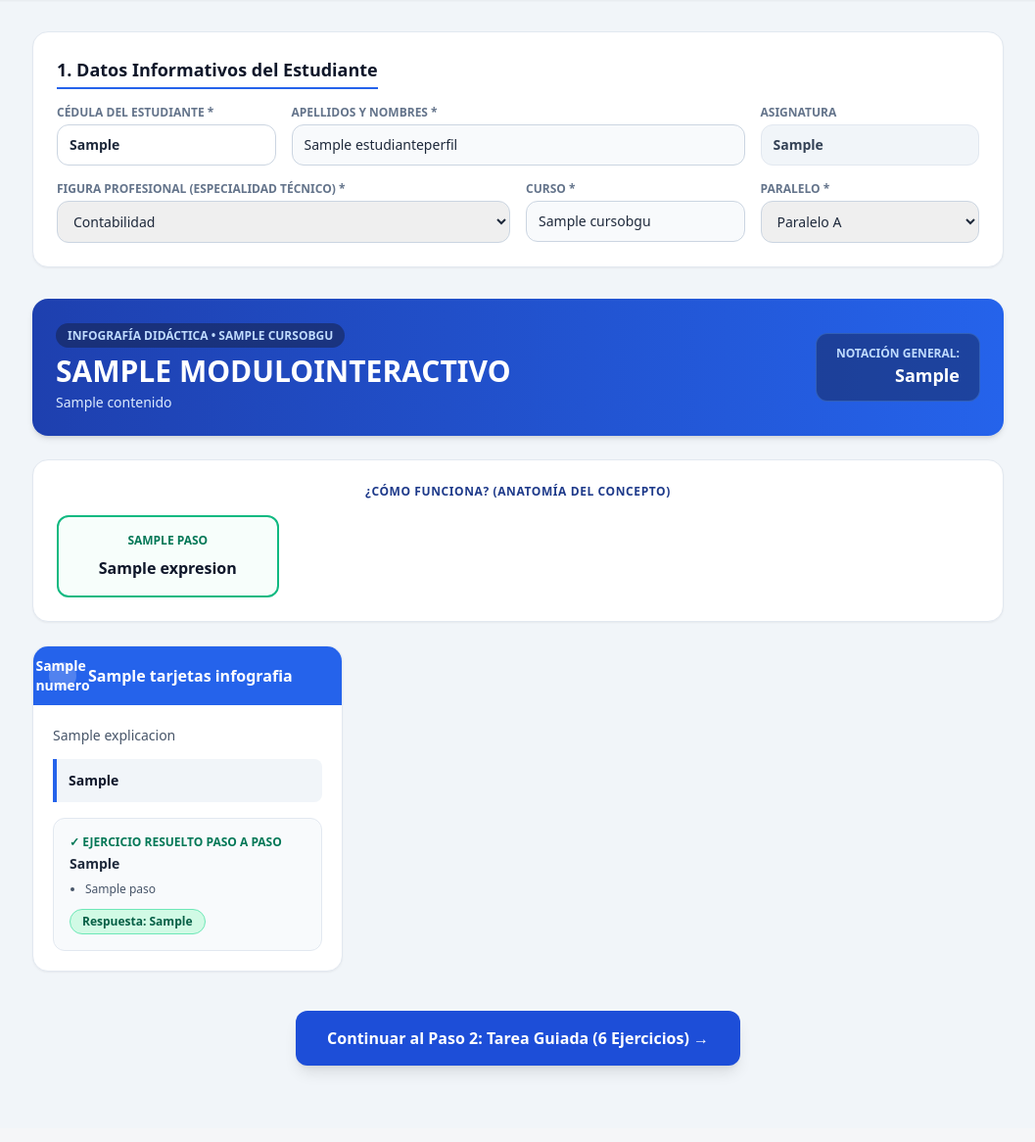
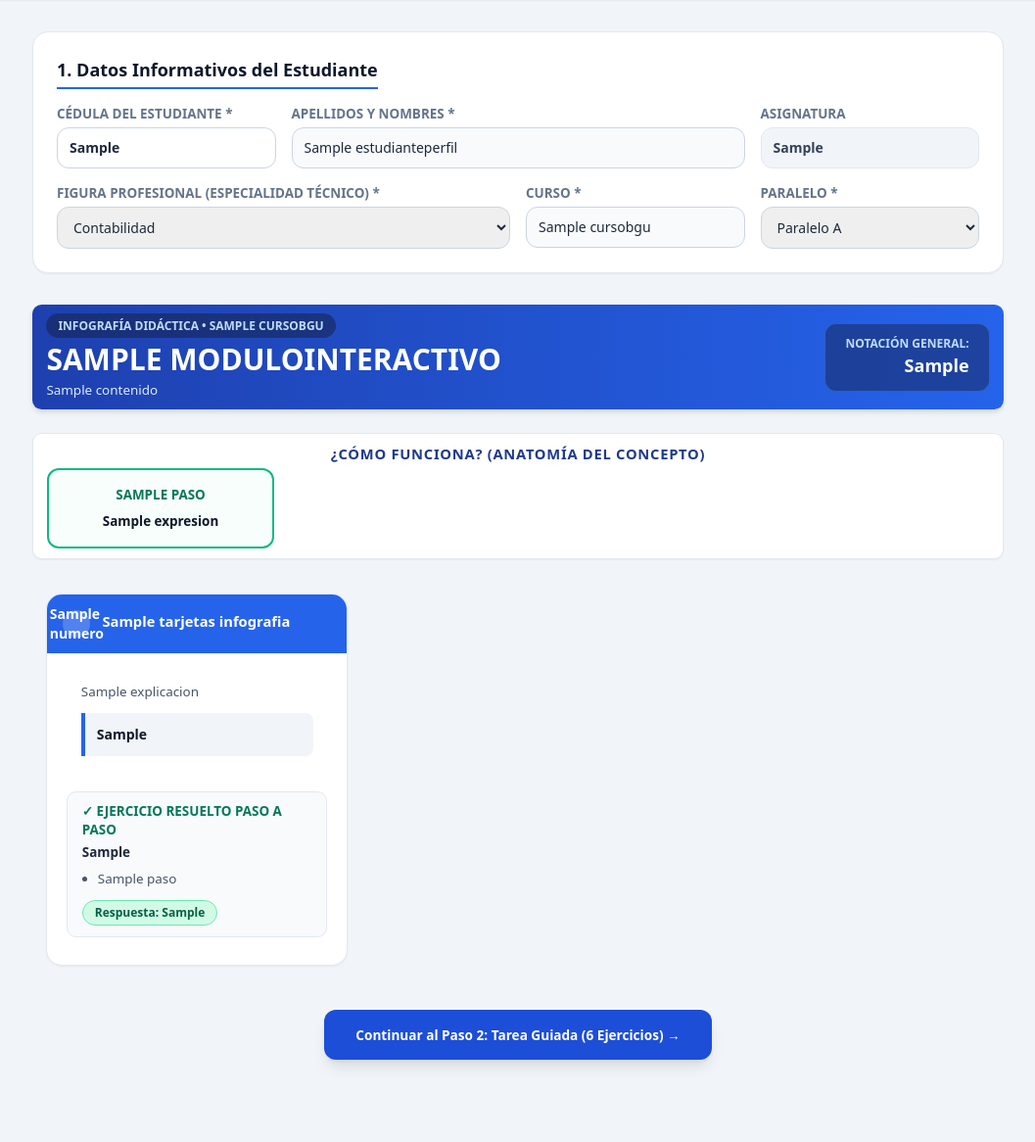
Before and after one commit to edwinlliguipuma-byte/plataforma-matematicas-bgu, a Django app: template cursos/templates/cursos/modulo_interactivo.html in a window 1280 px wide. Shown: the part 271-1437 px from the top of the page at 98% size, without its empty margins (111-1168 px from the left). Before the commit the page ends 1369 px from the top, so only its background shows below. Run offline with Django 5.2, Linux system fonts and the light colour scheme; tables that the repository leaves empty hold one stand-in row (values such as "Sample post"); the template is opened without the code that fills it: values that come from a table or form of the project are taken from there, most other values are stand-ins (such as "Sample title", 1, 10 or a date in 2020); some libraries are stand-ins or nearby versions.

Commit message:
Corregir sucesiones con \dots, separar texto en formulas y compactar ejercicios

```diff
--- a/cursos/modulo_ia.py
+++ b/cursos/modulo_ia.py
@@ -411,6 +411,7 @@ CANTIDADES EXACTAS OBLIGATORIAS:
                 "2. MATERIA RESUMIDA Y MUY SENCILLA: Explica la teoría y cada paso con palabras simples, claras y fáciles de entender para estudiantes que tienen dificultad en matemáticas. "
                 "Evita definiciones largas o tecnicismos complicados. Usa frases cortas (máximo 1 o 2 líneas por idea), explica qué significa cada letra de la fórmula de forma sencilla y resuelve los ejemplos paso a paso con números claros.\n"
             )
+            prompt += "\nREGLA ESTRICTA DE SIGNOS DE DÓLAR (NO_SPANISH_IN_DOLLARS): NUNCA metas palabras o preguntas en español dentro de $...$. Correcto: En la progresión $3, 9, 15, 21, \\dots$, ¿cuál es el término de la posición $8$? Incorrecto: $3, 9, 15, 21, \\dots, ¿cuál es el término 8$.\n"
             parts = [{"text": prompt}]
             for foto in fotos[:3]:
                 b64_img = _optimizar_imagen_b64(foto)
--- a/cursos/templates/cursos/modulo_interactivo.html
+++ b/cursos/templates/cursos/modulo_interactivo.html
@@ -415,12 +415,53 @@
 <!-- KATEX_MATH_RENDERER_START -->
 <link rel="stylesheet" href="https://cdn.jsdelivr.net/npm/katex@0.16.11/dist/katex.min.css" crossorigin="anonymous">
 <style>
-  /* Evitar que tarjetas en grid o flex se desborden unas sobre otras */
+  /* Nitidez tipografica profesional en toda la vista del modulo */
+  body, main, section, article, .card, [class*="card"], [class*="ejercicio"], [class*="deber"], [class*="pregunta"] {
+    -webkit-font-smoothing: antialiased;
+    -moz-osx-font-smoothing: grayscale;
+    text-rendering: optimizeLegibility;
+  }
+
+  /* Evitar desbordamiento entre tarjetas en grid o flex */
   .grid > div, [class*="grid"] > div {
     min-width: 0 !important;
     overflow-wrap: break-word;
     word-wrap: break-word;
   }
+
+  /* Estilo compacto, nitido y profesional para ejercicios, deberes y evaluacion */
+  main [class*="ejercicio"],
+  main [class*="deber"],
+  main [class*="pregunta"],
+  main [class*="paso"],
+  main .space-y-4 > div,
+  main .space-y-6 > div,
+  #tab-ejercicios > div,
+  #tab-deber > div,
+  #tab-evaluacion > div,
+  [data-tab-content] .bg-white,
+  [data-section] .bg-white {
+    padding: 0.65rem 0.9rem !important;
+    margin-bottom: 0.55rem !important;
+    border-radius: 0.6rem !important;
+    font-size: 0.85rem !important;
+    line-height: 1.42 !important;
+  }
+
+  main h3, main h4,
+  [data-tab-content] h3, [data-tab-content] h4 {
+    font-size: 0.92rem !important;
+    line-height: 1.32 !important;
+    margin-bottom: 0.3rem !important;
+  }
+
+  main p, main li, main label,
+  [data-tab-content] p, [data-tab-content] li, [data-tab-content] label {
+    font-size: 0.84rem !important;
+    line-height: 1.42 !important;
+  }
+
+  /* KaTeX nitido, compacto y con salto de linea seguro */
   .katex,
   .katex .katex-html,
   .katex-display > .katex {
@@ -430,9 +471,9 @@
     word-break: normal !important;
   }
   .katex {
-    font-size: 1.0em;
+    font-size: 0.97em !important;
     color: inherit !important;
-    line-height: 1.45 !important;
+    line-height: 1.38 !important;
   }
   .katex .base {
     display: inline !important;
@@ -442,7 +483,7 @@
     white-space: normal !important;
   }
   .katex-display {
-    margin: 0.45em 0;
+    margin: 0.35em 0 !important;
     overflow-x: auto;
     overflow-y: hidden;
     max-width: 100% !important;
@@ -451,6 +492,12 @@
 <script defer src="https://cdn.jsdelivr.net/npm/katex@0.16.11/dist/katex.min.js" crossorigin="anonymous"></script>
 <script>
 (function() {
+  const MATH_FUNCS = new Set([
+    "sin","cos","tan","sec","csc","cot","arcsin","arccos","arctan",
+    "sinh","cosh","tanh","ln","log","exp","lim","sup","inf","max","min",
+    "mod","det","dim","ker","gcd","lcm","dx","dy","dz","dt","du","dv"
+  ]);
+
   function escHtml(s) {
     return s.replace(/&/g, "&amp;").replace(/</g, "&lt;").replace(/>/g, "&gt;");
   }
@@ -459,22 +506,27 @@
     let prev;
     do {
       prev = s;
-      s = s.replace(/\\(?:text|textbf|textit|textrm|mathrm)\{([^{}]*)\}/g, "$1");
+      s = s.replace(/\\(?:text|textbf|textit|textrm|mathrm)\{([^{}]*)\}/g, " $1 ");
     } while (s !== prev);
-    return s;
+    return s.replace(/\s{2,}/g, " ");
   }
 
-  function renderTexSafe(tex, displayMode) {
+  function hasSpanishProse(tex) {
+    // Quitar comandos LaTeX (\dots, \frac, etc.) antes de buscar palabras en español
+    const stripped = tex.replace(/\\[a-zA-Z]+/g, " ");
+    if (/[¿¡áéíóúüñÁÉÍÓÚÜÑ]/.test(stripped)) return true;
+    const words = stripped.match(/\b[A-Za-z]{2,}\b/g) || [];
+    for (const w of words) {
+      if (!MATH_FUNCS.has(w.toLowerCase())) {
+        return true;
+      }
+    }
+    return false;
+  }
+
+  function renderPureTex(tex, displayMode) {
     const clean = tex.trim();
     if (!clean) return "";
-    // Si dentro de un solo $...$ hay varias definiciones separadas por coma y texto largo,
-    // dividirlas para que hagan salto de linea natural dentro de tarjetas estrechas
-    if (!displayMode && clean.length > 28 && /,\s*/.test(clean) && /\\text\{/.test(clean)) {
-      const parts = clean.split(/,\s*(?=[A-Za-z\\])/);
-      if (parts.length > 1) {
-        return parts.map(p => renderTexSafe(p, false)).join(", ");
-      }
-    }
     try {
       return katex.renderToString(clean, {
         throwOnError: false,
@@ -486,23 +538,76 @@
     }
   }
 
+  // Divide inteligentemente un bloque $...$ que contenga palabras en español mezcladas con matematica
+  function renderSmartDollar(inner, displayMode) {
+    const unwrapped = unwrapTextCmds(inner).trim();
+    if (!unwrapped) return "";
+
+    if (!hasSpanishProse(unwrapped)) {
+      return renderPureTex(unwrapped, displayMode);
+    }
+
+    // Separar fragmentos de texto español (incluyendo ¿ ¡ palabras, articulos y puntuacion) de fragmentos matematicos
+    const prosePieceRegex = /([¿¡]?\s*(?:[A-Za-záéíóúüñÁÉÍÓÚÜÑ]{2,})(?:\s+(?:[A-Za-záéíóúüñÁÉÍÓÚÜÑ]+|[¿¡]))*[.,;:?!)]*)/g;
+    let out = "";
+    let last = 0;
+    let m;
+
+    while ((m = prosePieceRegex.exec(unwrapped)) !== null) {
+      const candidate = m[0];
+      // Verificar que no sea solo una funcion matematica como "sin" o "log"
+      const alphaTokens = candidate.match(/[A-Za-záéíóúüñÁÉÍÓÚÜÑ]+/g) || [];
+      const isOnlyMathFunc = alphaTokens.length === 1 && MATH_FUNCS.has(alphaTokens[0].toLowerCase()) && !/[¿¡áéíóúüñÁÉÍÓÚÜÑ]/.test(candidate);
+      if (isOnlyMathFunc) continue;
+
+      let mathBefore = unwrapped.slice(last, m.index);
+      let proseText = candidate;
+
+      // Si antes del texto español habia una coma o parentesis pegado (ej: "\dots, ¿cuál..."), mover ", " al texto plano
+      const trailingPunct = mathBefore.match(/([,;:]+|\()\s*$/);
+      if (trailingPunct) {
+        mathBefore = mathBefore.slice(0, mathBefore.length - trailingPunct[0].length);
+        proseText = trailingPunct[0] + proseText;
+      }
+
+      if (mathBefore.trim()) {
+        const leadSpace = /^\s/.test(mathBefore) ? " " : "";
+        const trailSpace = /\s$/.test(mathBefore) ? " " : "";
+        out += leadSpace + renderPureTex(mathBefore.trim(), false) + trailSpace;
+      } else if (mathBefore) {
+        out += escHtml(mathBefore);
+      }
+
+      out += escHtml(proseText);
+      last = prosePieceRegex.lastIndex;
+    }
+
+    const tailMath = unwrapped.slice(last);
+    if (tailMath.trim()) {
+      const leadSpace = /^\s/.test(tailMath) ? " " : "";
+      const trailSpace = /\s$/.test(tailMath) ? " " : "";
+      out += leadSpace + renderPureTex(tailMath.trim(), false) + trailSpace;
+    } else if (tailMath) {
+      out += escHtml(tailMath);
+    }
+
+    return out;
+  }
+
   function isPureMathLine(str) {
     const t = str.trim();
     if (!t || t.length > 260) return false;
-    const hasLatexCmd = /\\(int|frac|dfrac|tfrac|sqrt|left|right|cdot|times|div|pm|mp|sum|prod|lim|infty|pi|theta|alpha|beta|gamma|Delta|le|ge|neq|approx|equiv|ln|log|sin|cos|tan|sec|csc|cot|vec|overline|underline|,|;|quad)/.test(t);
+    const hasLatexCmd = /\\(int|frac|dfrac|tfrac|sqrt|left|right|cdot|times|div|pm|mp|sum|prod|lim|infty|pi|theta|alpha|beta|gamma|Delta|le|ge|neq|approx|equiv|ln|log|sin|cos|tan|sec|csc|cot|vec|overline|underline|dots|cdots|ldots|,|;|quad)/.test(t);
     const hasPowerOrSub = /[A-Za-z0-9)\]}]\s*[\^_]\s*(\{[^}]+\}|[-+]?[A-Za-z0-9]+)/.test(t);
     if (!hasLatexCmd && !hasPowerOrSub) return false;
-    const noCmds = t.replace(/\\[a-zA-Z]+/g, " ");
-    const proseWords = (noCmds.match(/\b[a-záéíóúñÁÉÍÓÚÑ]{4,}\b/g) || []).filter(
-      w => !/^(sin|cos|tan|sec|csc|cot|log|mod|lim|max|min|para|todo)$/i.test(w)
-    );
-    return proseWords.length <= 2;
+    return !hasSpanishProse(t);
   }
 
   function formatMixedText(text) {
     let out = "";
     let lastIdx = 0;
-    const delimRegex = /(\$\$[\s\S]+?\$\$|\\\[[\s\S]+?\\\]|\\\([\s\S]+?\\\)|\$(?!\s*\d+(?:[.,]\d+)?(?:\s|[.,;:!?)]|$))([^$\n]+?)\$)/g;
+    // Detecta $$...$$, \[...\], \(...\), y pares $...$ sin rechazar sucesiones como $3, 9, 15...$
+    const delimRegex = /(\$\$[\s\S]+?\$\$|\\\[[\s\S]+?\\\]|\\\([\s\S]+?\\\)|(?<!\\)\$(?!\s*\$)([^$\n]+?)(?<!\\)\$(?!\d))/g;
     let m;
     while ((m = delimRegex.exec(text)) !== null) {
       if (m.index > lastIdx) {
@@ -510,13 +615,13 @@
       }
       const token = m[0];
       if (token.startsWith("$$")) {
-        out += renderTexSafe(token.slice(2, -2), true);
+        out += renderSmartDollar(token.slice(2, -2), true);
       } else if (token.startsWith("\\[")) {
-        out += renderTexSafe(token.slice(2, -2), true);
+        out += renderSmartDollar(token.slice(2, -2), true);
       } else if (token.startsWith("\\(")) {
-        out += renderTexSafe(token.slice(2, -2), false);
+        out += renderSmartDollar(token.slice(2, -2), false);
       } else {
-        out += renderTexSafe(token.slice(1, -1), false);
+        out += renderSmartDollar(token.slice(1, -1), false);
       }
       lastIdx = delimRegex.lastIndex;
     }
@@ -530,9 +635,9 @@
     if (!segment) return "";
     segment = unwrapTextCmds(segment);
     if (isPureMathLine(segment)) {
-      return renderTexSafe(segment, false);
+      return renderPureTex(segment, false);
     }
-    const inlineMathRegex = /((?:\\(?:int|dfrac|tfrac|frac|sqrt|left|right|cdot|times|div|pm|mp|sum|lim|infty|pi|theta|alpha|beta|le|ge|neq|approx|ln|log|sin|cos|tan)(?:\s*\{[^{}]*(?:\{[^{}]*\}[^{}]*)*\})*|[A-Za-z0-9)\]}]+\s*\^\s*(?:\{[^{}]+\}|[-+]?[A-Za-z0-9]+)|[A-Za-z]\s*_\s*(?:\{[^{}]+\}|[0-9]+))(?:\s*(?:[+\-=<>*/(),.;]|\\,|\\;|\\left\(|\\right\)|\\frac\{[^{}]*\}\{[^{}]*\}|\\sqrt\{[^{}]*\}|\\cdot|\\times|\\div|\\pm|\\le|\\ge|\\neq|[A-Za-z0-9]+\s*\^\s*(?:\{[^{}]+\}|[-+]?[A-Za-z0-9]+)|[A-Za-z0-9]+))*)/g;
+    const inlineMathRegex = /((?:\\(?:int|dfrac|tfrac|frac|sqrt|left|right|cdot|times|div|pm|mp|sum|lim|infty|pi|theta|alpha|beta|le|ge|neq|approx|ln|log|sin|cos|tan|dots|cdots|ldots)(?:\s*\{[^{}]*(?:\{[^{}]*\}[^{}]*)*\})*|[A-Za-z0-9)\]}]+\s*\^\s*(?:\{[^{}]+\}|[-+]?[A-Za-z0-9]+)|[A-Za-z]\s*_\s*(?:\{[^{}]+\}|[0-9]+))(?:\s*(?:[+\-=<>*/(),.;]|\\,|\\;|\\dots|\\cdots|\\ldots|\\left\(|\\right\)|\\frac\{[^{}]*\}\{[^{}]*\}|\\sqrt\{[^{}]*\}|\\cdot|\\times|\\div|\\pm|\\le|\\ge|\\neq|[A-Za-z0-9]+\s*\^\s*(?:\{[^{}]+\}|[-+]?[A-Za-z0-9]+)|[A-Za-z0-9]+))*)/g;
     let res = "";
     let idx = 0;
     let match;
@@ -548,7 +653,7 @@
         trail = core.slice(-1);
         core = core.slice(0, -1);
       }
-      res += renderTexSafe(core, false) + escHtml(trail);
+      res += renderPureTex(core, false) + escHtml(trail);
       idx = inlineMathRegex.lastIndex;
     }
     if (idx < segment.length) {
```
